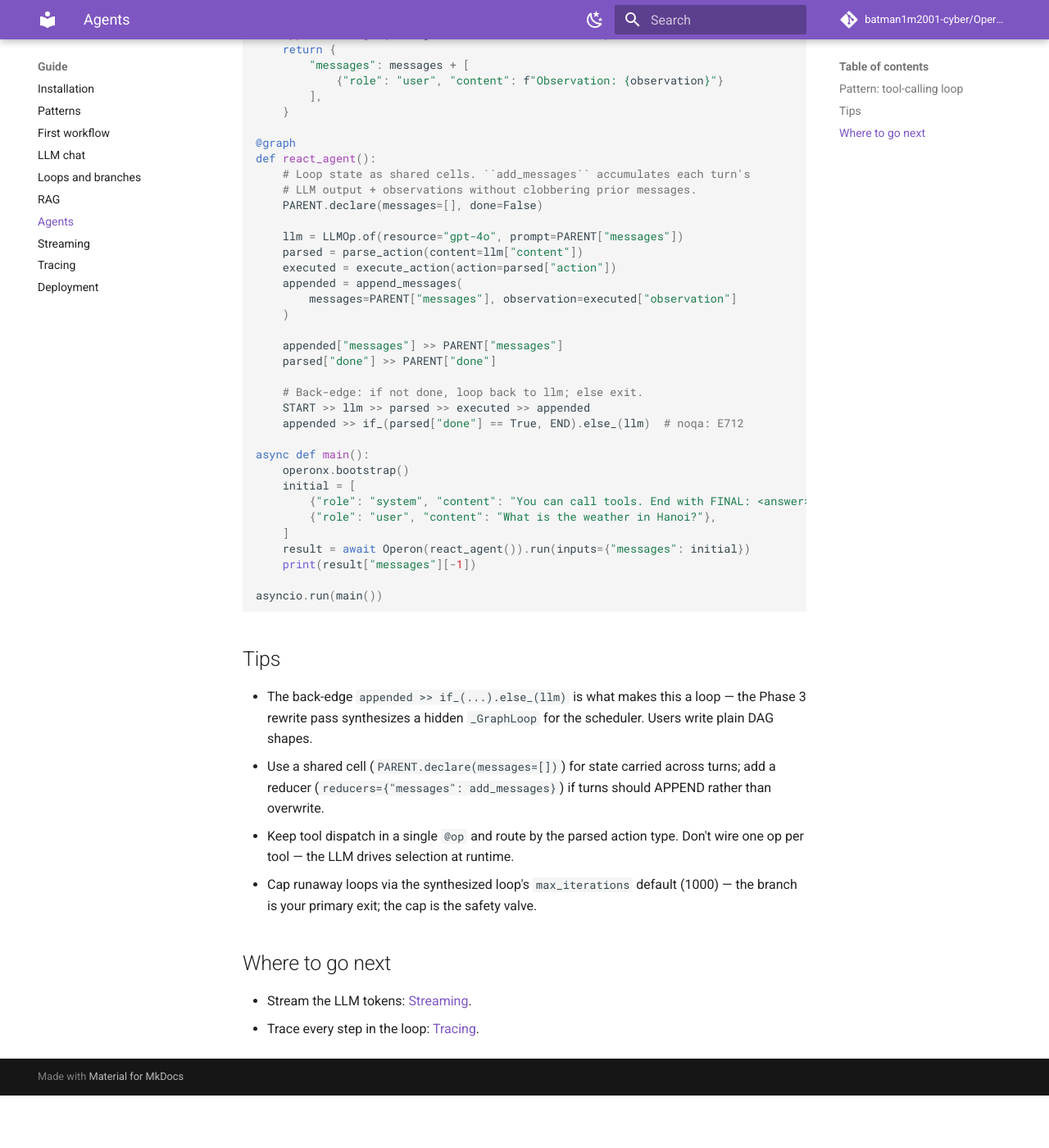
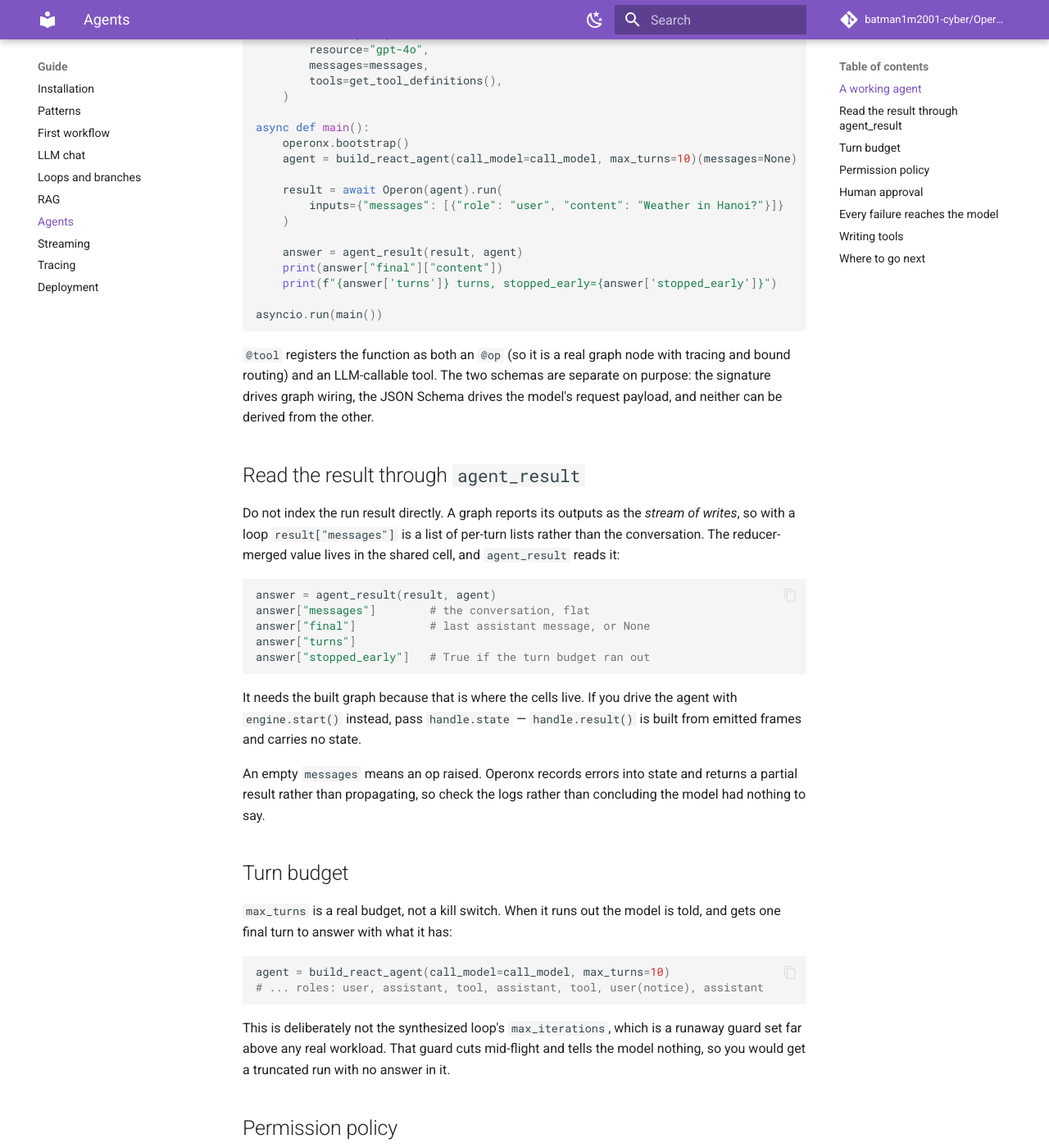
Before and after one commit to batman1m2001-cyber/Operonx, an MkDocs documentation site: the page built from docs/guide/05-agents.md, in a window 1280 px wide and 1400 px high, scrolled down 755 px. Shown: the whole window at 82% size. Built offline with MkDocs 1.6.1 and Material for MkDocs 9.7.7, drawn with Linux system fonts in a browser that asks for light colours; comment, search, counter and statistics services are not loaded; before the commit the page ends 2091 px from its top, so only the background shows below that; some of the changed text lies outside the part shown.

Commit message:
docs(agents): rewrite the agent guide; add a runnable HITL example
docs/guide/05-agents.md was a hand-rolled loop carrying advice that is
now known to be wrong: it read `result["messages"][-1]`, which is the
per-write frame list rather than the conversation, and told readers to
"keep tool dispatch in a single @op" — the opposite of the plan's own
Rule 1 and of what shipped. Rewritten around build_react_agent, with
sections on reading results through agent_result, the turn budget,
permission policy, human approval, and the every-failure-reaches-the-
model invariant.

examples/python/ex09_agent_workflow/hitl.py — the approval harness the
plan asked for (§13.3.6), runnable with **no API key** because the model
is scripted. The point on display is the ~15-line harness:

    handle = Operon(agent).start(inputs=...)
    bind_interrupt_bus(handle.state, sink=on_approval)
    await handle.result()

Writing it caught a bug the whole test suite missed: **the opening user
message was duplicated.** The graph input is named `messages`, the same
as the shared cell, so operonx already seeds the cell from it — and
`seed_messages` then wrote it a second time. Invisible in every test
because they all gave messages an `id`, and `add_messages` upserts on
id; the example printed the conversation without ids and there it was,
twice. The op is removed and a regression test covers the id-less case.

That is the second time this session an example found what the tests
could not — worth remembering when P2 tempts us to skip one.

````diff
--- a/docs/guide/05-agents.md
+++ b/docs/guide/05-agents.md
@@ -1,85 +1,191 @@
 # Agents
 
-An "agent" in Operonx is a workflow that loops on an LLM call until a
-stopping condition is met. The LLM decides the next action; your ops
-execute it; the loop feeds the observation back into the next turn.
+An agent is a loop: the model asks for tools, your ops run them, the
+results go back, repeat until it answers. `operonx.agents` gives you the
+loop, the tool registry, a permission gate and a turn budget, so what you
+write is the tools and the model call.
 
-## Pattern: tool-calling loop
+## A working agent
 
 ```python
 import asyncio
 import operonx
-from operonx.core import Operon, graph, op, START, END, PARENT
-from operonx.core.ops.flow.branch_op import if_
+from operonx.agents import agent_result, build_react_agent, get_tool_definitions, tool
+from operonx.core import Operon
 from operonx.providers import LLMOp
 
-@op
-def parse_action(content: str):
-    # Parse the LLM's response into a structured action.
-    if "FINAL:" in content:
-        return {"final": content.split("FINAL:")[-1].strip(), "done": True}
-    return {"action": content, "done": False}
+@tool(
+    name="get_weather",
+    description="Current weather for a city.",
+    schema={
+        "type": "object",
+        "properties": {"city": {"type": "string"}},
+        "required": ["city"],
+    },
+    readonly=True,
+)
+async def get_weather(city: str) -> dict:
+    return {"temp_c": 21, "sky": "clear", "city": city}
 
-@op
-async def execute_action(action: str):
-    # Replace with your tool dispatch.
-    result = await dispatch_tool(action)
-    return {"observation": result}
-
-@op
-def append_messages(messages: list, observation: str):
-    return {
-        "messages": messages + [
-            {"role": "user", "content": f"Observation: {observation}"}
-        ],
-    }
-
-@graph
-def react_agent():
-    # Loop state as shared cells. ``add_messages`` accumulates each turn's
-    # LLM output + observations without clobbering prior messages.
-    PARENT.declare(messages=[], done=False)
-
-    llm = LLMOp.of(resource="gpt-4o", prompt=PARENT["messages"])
-    parsed = parse_action(content=llm["content"])
-    executed = execute_action(action=parsed["action"])
-    appended = append_messages(
-        messages=PARENT["messages"], observation=executed["observation"]
+def call_model(messages):
+    return LLMOp.of(
+        resource="gpt-4o",
+        messages=messages,
+        tools=get_tool_definitions(),
     )
-
-    appended["messages"] >> PARENT["messages"]
-    parsed["done"] >> PARENT["done"]
-
-    # Back-edge: if not done, loop back to llm; else exit.
-    START >> llm >> parsed >> executed >> appended
-    appended >> if_(parsed["done"] == True, END).else_(llm)  # noqa: E712
 
 async def main():
     operonx.bootstrap()
-    initial = [
-        {"role": "system", "content": "You can call tools. End with FINAL: <answer>."},
-        {"role": "user", "content": "What is the weather in Hanoi?"},
-    ]
-    result = await Operon(react_agent()).run(inputs={"messages": initial})
-    print(result["messages"][-1])
+    agent = build_react_agent(call_model=call_model, max_turns=10)(messages=None)
+
+    result = await Operon(agent).run(
+        inputs={"messages": [{"role": "user", "content": "Weather in Hanoi?"}]}
+    )
+
+    answer = agent_result(result, agent)
+    print(answer["final"]["content"])
+    print(f"{answer['turns']} turns, stopped_early={answer['stopped_early']}")
 
 asyncio.run(main())
 ```
 
-## Tips
+`@tool` registers the function as both an `@op` (so it is a real graph
+node with tracing and bound routing) and an LLM-callable tool. The two
+schemas are separate on purpose: the signature drives graph wiring, the
+JSON Schema drives the model's request payload, and neither can be
+derived from the other.
 
-- The back-edge `appended >> if_(...).else_(llm)` is what makes this a
-  loop — the Phase 3 rewrite pass synthesizes a hidden `_GraphLoop` for
-  the scheduler. Users write plain DAG shapes.
-- Use a shared cell (`PARENT.declare(messages=[])`) for state carried
-  across turns; add a reducer (`reducers={"messages": add_messages}`)
-  if turns should APPEND rather than overwrite.
-- Keep tool dispatch in a single `@op` and route by the parsed action
-  type. Don't wire one op per tool — the LLM drives selection at runtime.
-- Cap runaway loops via the synthesized loop's `max_iterations` default
-  (1000) — the branch is your primary exit; the cap is the safety valve.
+## Read the result through `agent_result`
+
+Do not index the run result directly. A graph reports its outputs as the
+*stream of writes*, so with a loop `result["messages"]` is a list of
+per-turn lists rather than the conversation. The reducer-merged value
+lives in the shared cell, and `agent_result` reads it:
+
+```python
+answer = agent_result(result, agent)
+answer["messages"]        # the conversation, flat
+answer["final"]           # last assistant message, or None
+answer["turns"]
+answer["stopped_early"]   # True if the turn budget ran out
+```
+
+It needs the built graph because that is where the cells live. If you
+drive the agent with `engine.start()` instead, pass `handle.state` —
+`handle.result()` is built from emitted frames and carries no state.
+
+An empty `messages` means an op raised. Operonx records errors into state
+and returns a partial result rather than propagating, so check the logs
+rather than concluding the model had nothing to say.
+
+## Turn budget
+
+`max_turns` is a real budget, not a kill switch. When it runs out the
+model is told, and gets one final turn to answer with what it has:
+
+```python
+agent = build_react_agent(call_model=call_model, max_turns=10)
+# ... roles: user, assistant, tool, assistant, tool, user(notice), assistant
+```
+
+This is deliberately not the synthesized loop's `max_iterations`, which
+is a runaway guard set far above any real workload. That guard cuts
+mid-flight and tells the model nothing, so you would get a truncated run
+with no answer in it.
+
+## Permission policy
+
+A tool declares what it *is*; a policy decides what may happen to it
+*here*. Same tool, different deployments:
+
+```python
+from operonx.agents import ToolPolicy
+
+# Unattended batch: read freely, never write.
+ToolPolicy(default="deny", readonly="allow")
+
+# Interactive: ask before anything destructive, never shell out.
+ToolPolicy(default="allow", destructive="ask", rules={"shell": "deny"})
+
+agent = build_react_agent(call_model=call_model, policy=my_policy)
+```
+
+Resolution is most-specific-first: `rules[name]` → `destructive` /
+`readonly` → `default`. An unrecognised outcome raises at construction
+rather than falling through to the default, since falling through is how
+a policy silently widens what an agent may do.
+
+`deny` refuses outright and never reaches a human — asking someone to
+approve what policy already forbids trains them to click through, and
+the answer would be ignored anyway.
+
+## Human approval
+
+A tool marked `destructive=True` (or any tool a policy sets to `ask`)
+suspends until a human answers. The caller drives that:
+
+```python
+from operonx.checkpoint import bind_interrupt_bus
+
+handle = Operon(agent).start(inputs={"messages": messages})
+
+def on_approval(event):
+    print(f"Allow {event.payload['tool']} with {event.payload['args']}?")
+    approved = input("[y/N] ").strip().lower() == "y"
+    handle.state.resume_interrupt(event.interrupt_id, {"approved": approved})
+
+bind_interrupt_bus(handle.state, sink=on_approval)
+await handle.result()
+answer = agent_result(handle.state, agent)
+```
+
+The payload carries the real tool name and arguments, so the human sees
+what they are approving. Approvals arrive one at a time even when tool
+calls fan out.
+
+On denial or timeout the tool does not run and the model gets a message
+saying so — those two cases read differently, because "a human declined"
+and "nobody answered" warrant different next moves.
+
+See [`ex09_agent_workflow`](https://github.com/batman1m2001-cyber/Operonx/tree/main/examples/python/ex09_agent_workflow)
+for a runnable version.
+
+## Every failure reaches the model
+
+Providers reject a conversation in which an assistant `tool_call` has no
+matching result, so every dispatch path returns exactly one tool message:
+unknown tool, unparseable arguments, an exception inside the tool, a
+timeout, a policy refusal, a human denial. The model reads the error and
+corrects itself rather than the run ending.
+
+Tool output is truncated to `max_result_chars` (default 100,000) and the
+truncation is announced — a model shown half a file with no marker will
+reason about it as if it were whole.
+
+## Writing tools
+
+```python
+@tool(
+    name="delete_file",
+    description="Delete a file. Cannot be undone.",
+    schema={...},
+    destructive=True,       # routes through the approval gate
+    timeout=30.0,           # per-call wall clock
+    max_result_chars=4_000,
+    bound="io",             # forwarded to @op
+)
+async def delete_file(path: str) -> dict:
+    ...
+```
+
+The description is the only thing the model reads when deciding to call
+the tool, so an empty one is rejected at import. So is a duplicate name —
+it would silently shadow another tool — and a schema that is not a JSON
+Schema object, which the provider would otherwise reject with an error
+naming the request rather than the tool.
 
 ## Where to go next
 
-- Stream the LLM tokens: [Streaming](06-streaming.md).
-- Trace every step in the loop: [Tracing](07-tracing.md).
+- Stream the model's tokens: [Streaming](06-streaming.md).
+- Trace every tool call: [Tracing](07-tracing.md).
+- The design and its open questions: [AGENT_EXTENSION_PLAN.md](https://github.com/batman1m2001-cyber/Operonx/blob/main/AGENT_EXTENSION_PLAN.md).
````
Also changed, not shown: 3 other files.
